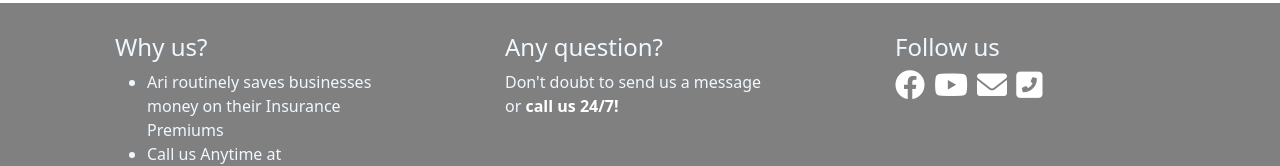
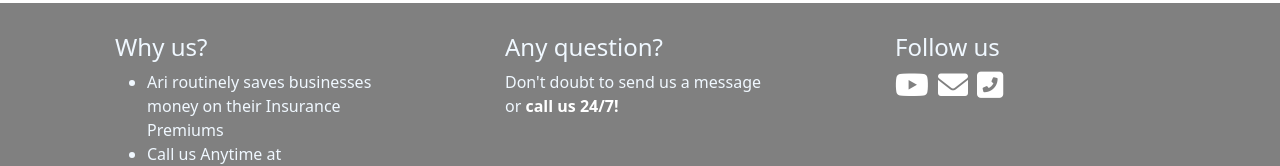
Before and after one commit to Niels-Bored/ari, a plain HTML site: page index.html in a window 1280 px wide. Shown: the part 3629-3795 px from the top of the page. Drawn offline with nearby package versions, Linux system fonts and the light colour scheme.

Commit message:
Cambio en redes

```diff
--- a/index.html
+++ b/index.html
@@ -157,11 +157,10 @@
            <h4>Follow us</h4>
          </div>
          <div class="iconos">
-           <a class="fa-brands fa-facebook" href="https://www.facebook.com/AAAA-SEMI-Insurance-106152858688666"></a>
-           <a class="fa-brands fa-youtube" href="https://www.youtube.com/channel/UCIxr0zBKZiOo0_BAHPAzz-Q"></a>
-           <a class="fa-solid fa-envelope" href="mailto:sales@aaaainsurance.com? Subject=Contacto%20AAAA%20SEMI%20INSURANCE" ></a>
-           <a class="fa-solid fa-square-phone-flip" href="tel:+18007571966"></a>
-         </div>
+          <a class="fa-brands fa-youtube" href="https://www.youtube.com/channel/UCIxr0zBKZiOo0_BAHPAzz-Q"></a>
+          <a class="fa-solid fa-envelope" href="mailto:sales@arileasing.com? Subject=Contacto%20AAAA%20SEMI%20INSURANCE" ></a>
+          <a class="fa-solid fa-square-phone-flip" href="tel:+18007571966"></a>
+        </div>
        </div>
      </section>
      <div class="quitar">
```
Also changed, not shown: about_us.html (+1 -2 lines).
